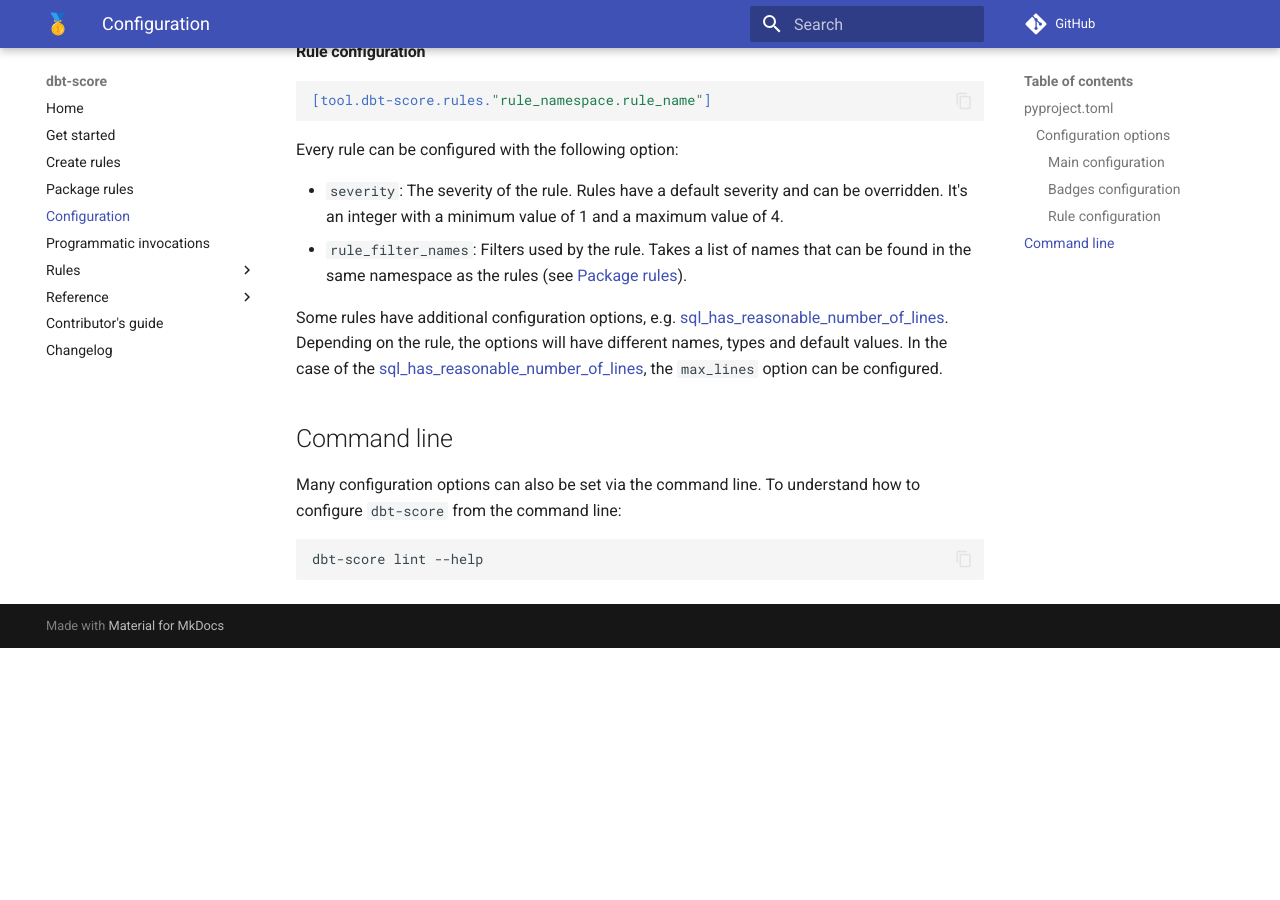
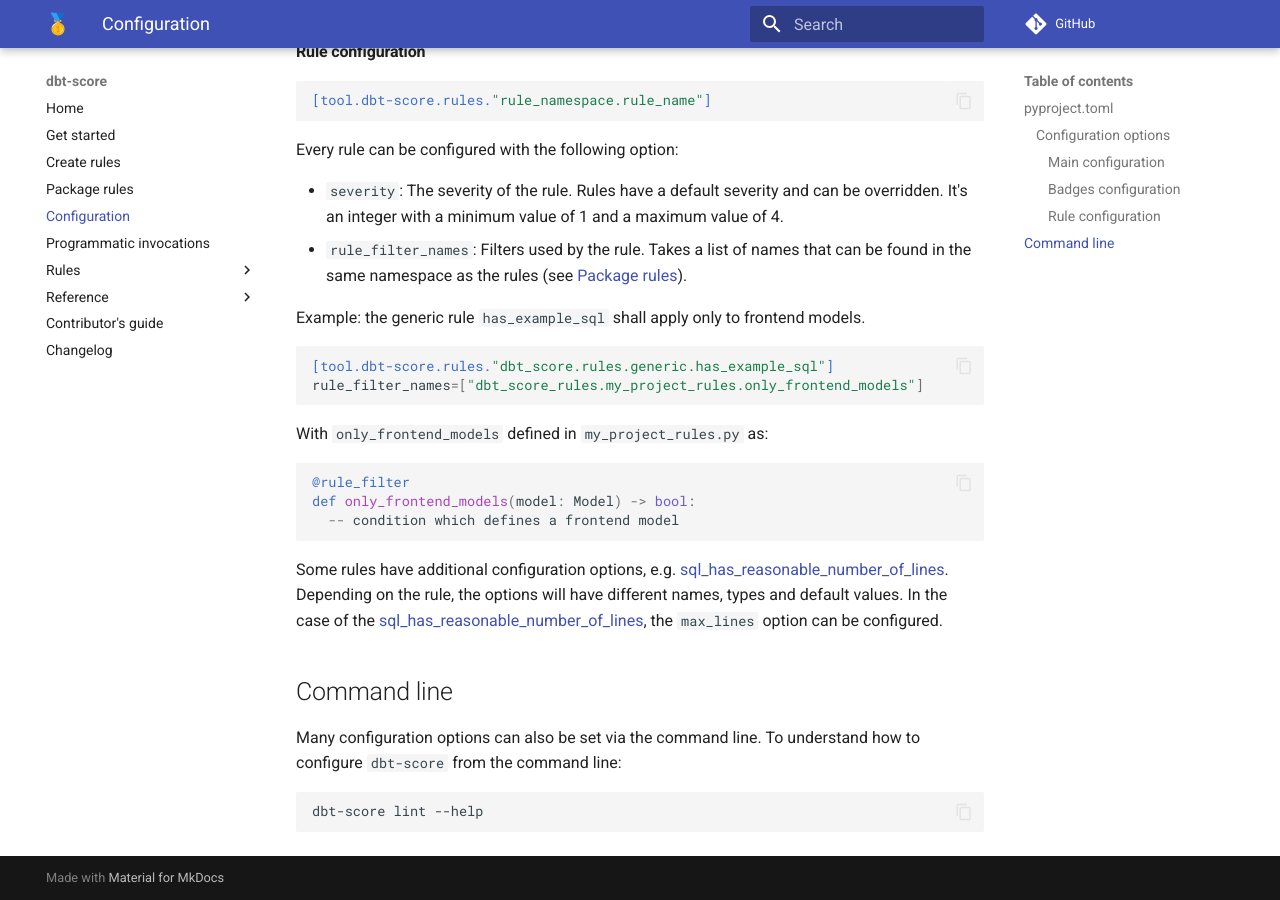
Before and after one commit to PicnicSupermarket/dbt-score, an MkDocs documentation site: the page built from docs/configuration.md, in a window 1280 px wide and 900 px high, scrolled down 1593 px. Built offline with MkDocs 1.6.1 and Material for MkDocs 9.7.7, drawn with Linux system fonts in a browser that asks for light colours; comment, search, counter and statistics services are not loaded; before the commit the page ends 2241 px from its top, so only the background shows below that.

Commit message:
Add example

````diff
--- a/docs/configuration.md
+++ b/docs/configuration.md
@@ -90,6 +90,18 @@
   be found in the same namespace as the rules (see
   [Package rules](package_rules.md)).
 
+Example: the generic rule `has_example_sql` shall apply only to frontend models.
+  ```toml
+  [tool.dbt-score.rules."dbt_score.rules.generic.has_example_sql"]
+  rule_filter_names=["dbt_score_rules.my_project_rules.only_frontend_models"]
+  ```
+  With `only_frontend_models` defined in `my_project_rules.py` as:
+  ```python
+  @rule_filter
+  def only_frontend_models(model: Model) -> bool:
+    -- condition which defines a frontend model
+  ```
+
 Some rules have additional configuration options, e.g.
 [sql_has_reasonable_number_of_lines](rules/generic.md#sql_has_reasonable_number_of_lines).
 Depending on the rule, the options will have different names, types and default
````
